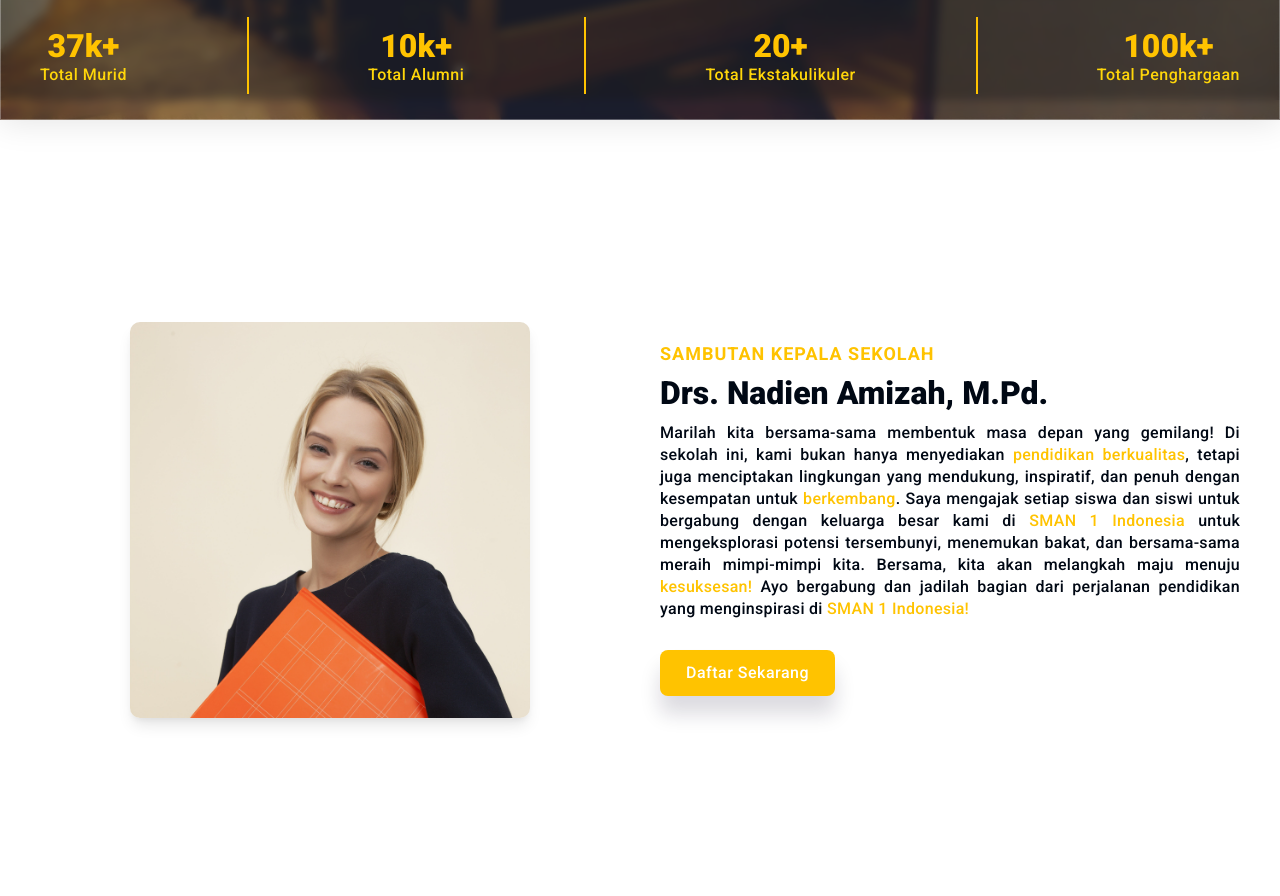
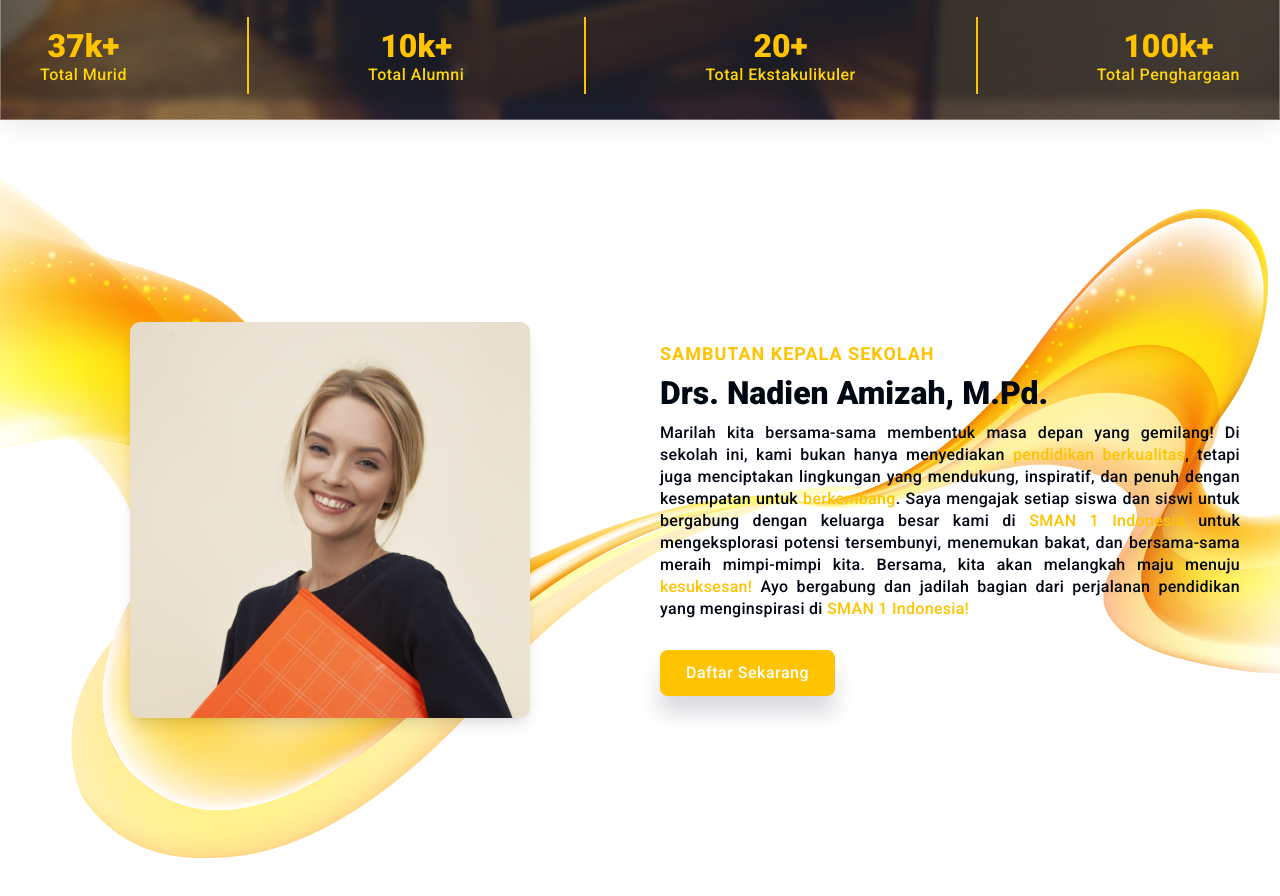
Before and after one commit to rundweb/websekolah, a React (Vite) app: page / in a window 1280 px wide. Shown: the part 580-1476 px from the top of the page. Built offline with nearby package versions, Linux system fonts and the light colour scheme.

Commit message:
add bg kepsek

```diff
--- a/src/pages/css/homepages.css
+++ b/src/pages/css/homepages.css
@@ -125,6 +125,10 @@
   padding: 25px;
   display: flex;
   align-items: center;
+  background-image: url("../../assets/images/bgsambutan.png");
+  background-position: center;
+  background-repeat: no-repeat;
+  background-size: cover;
 }
 
 .sambutan-content {
```
Also changed, not shown: src/assets/images/bgsambutan.png (added).
